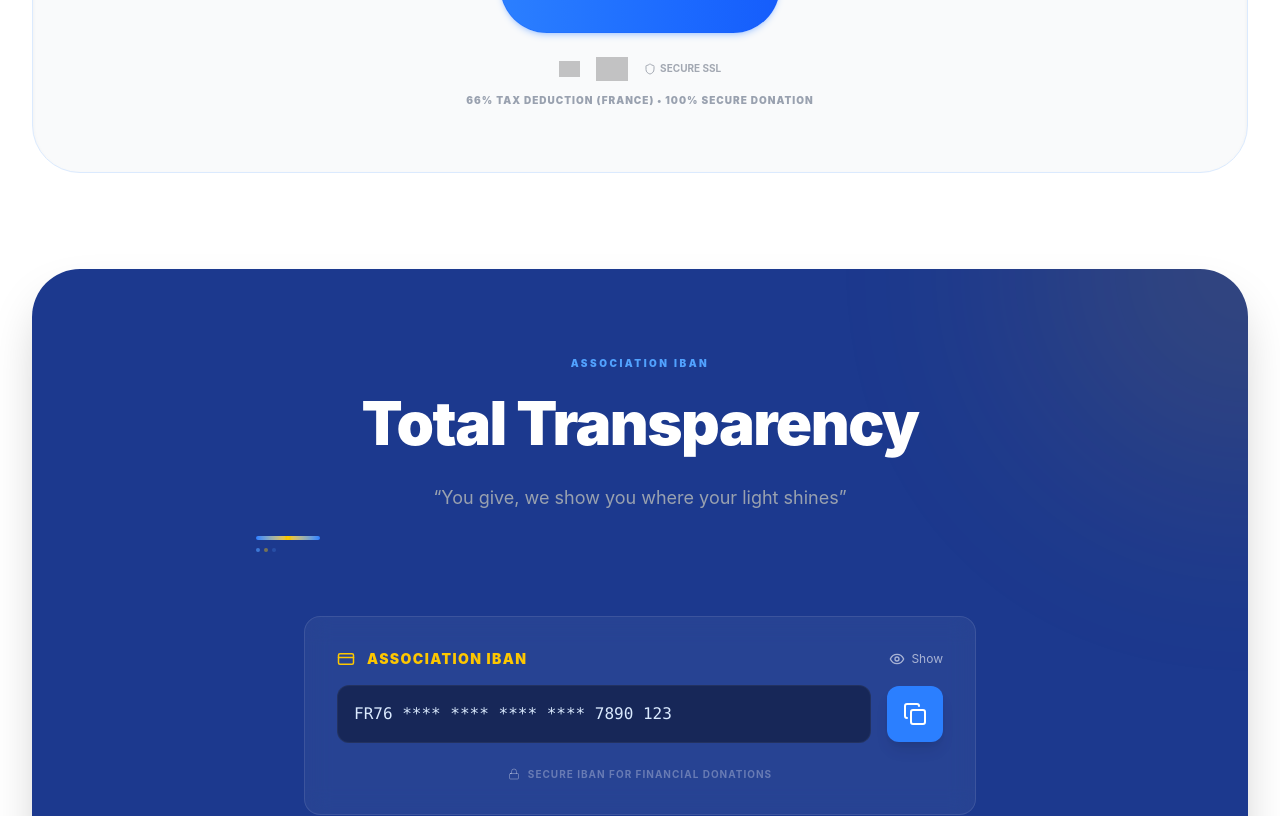
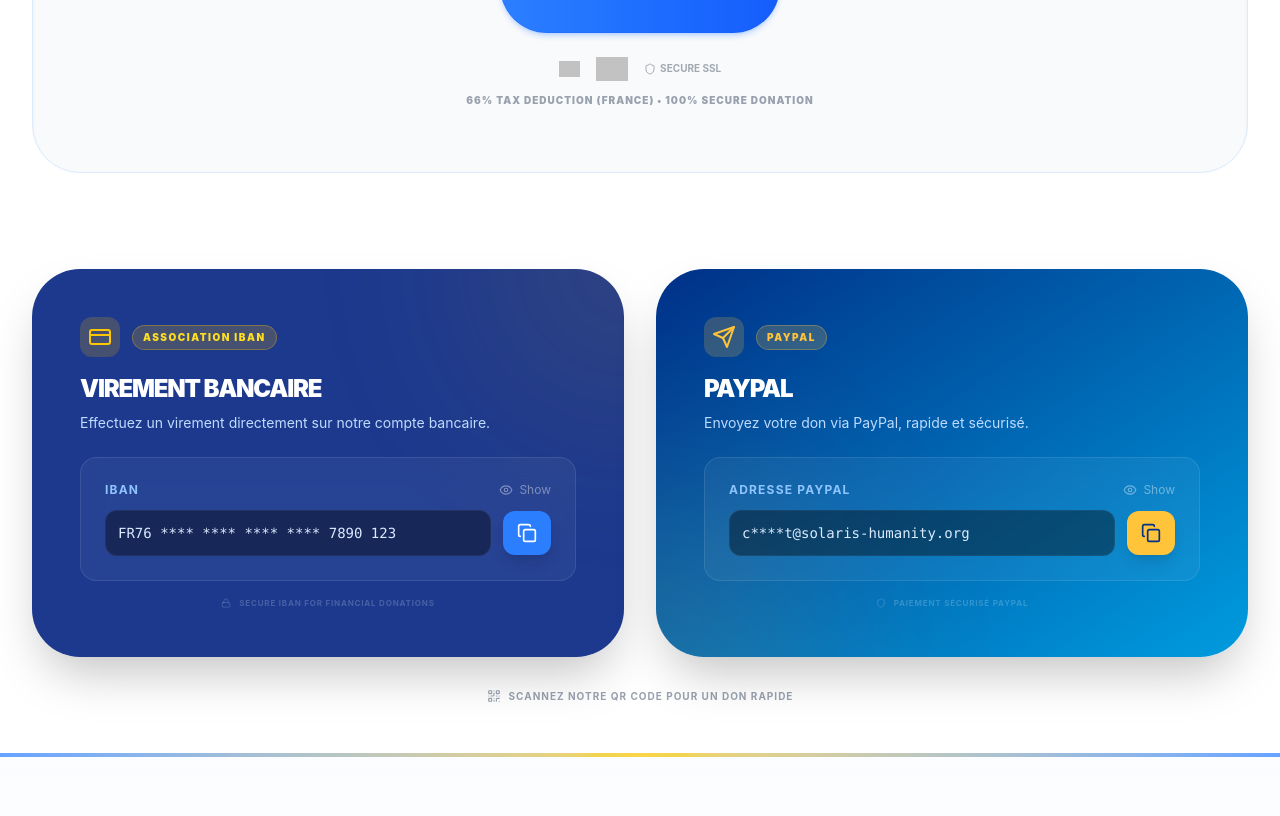
Before and after one commit to 7even5iv/solarishumanity, a React (Vite) app: page /Collection in a window 1280 px wide. Shown: the part 1680-2496 px from the top of the page. Built offline with nearby package versions, Linux system fonts and the light colour scheme; grey boxes are pictures that could not be loaded.

Commit message:
:Mise à jour 21

```diff
--- a/src/i18n.ts
+++ b/src/i18n.ts
@@ -151,30 +151,75 @@ i18n
             p3: { title: "Éducation", desc: "Finance des fournitures scolaires, du matériel éducatif et des ressources numériques pour les enfants." },
             p4: { title: "Solidarité", desc: "Chaque contribution compte et permet de soutenir nos actions sur le terrain. " }
           },
-          collection: {
-            badge: "AGIR MAINTENANT",
-            title: "COMMENT SOUTENIR SOLARIS HUMANITY?",
-            show: "Afficher",
-            hide: "Masquer",
-            secure_iban: "IBAN sécurisé pour les dons financiers",
-            copied: "Copié",
-            method_mobile: "Collecte Mobile",
-            method_financial: "Collecte Financière",
-            method_material: "Collecte Matérielle",
-            mobile_desc: "Nous récupérons vos dons matériels directement en IDF.",
-            mobile_items: ["Tournées Île-de-France", "Points relais partenaires", "Logistique sur RDV"],
-            financial_desc: "Soutenez nos missions par un don sécurisé et défiscalisé.",
-            financial_items: ["Paiement sécurisé 3DS", "Reçu fiscal immédiat", "Dons récurrents"],
-            material_desc: "Nous acheminons votre matériel vers nos centres de santé.",
-            material_items: ["Matériel médical", "Mobilier & Équipement", "État neuf / Bon état"],
-            btn_participate: "JE PARTICIPE",
-            express_title: "Soutenez nos actions dès aujourd'hui",
-            btn_donate: "FAIRE UN DON DE {{amount}}€",
-            tax_info: "66% de réduction d'impôt (France) • DON 100% SÉCURISÉ",
-            iban_label: "IBAN DE L'ASSOCIATION",
-            transparency_title: "Transparence Totale",
-            transparency_text: "« Vous donnez, nous vous montrons où brille votre lumière »",
-          },
+collection: {
+        badge: 'Agir Maintenant',
+        title: 'Soutenir nos Missions',
+
+        // Méthodes de collecte
+        method_mobile: 'Collecte Mobile',
+        mobile_desc: 'Des équipes mobilisées sur le terrain pour recueillir vos dons matériels et financiers.',
+        mobile_items: [
+          'Distribution de kits alimentaires',
+          'Collecte de vêtements et matériel scolaire',
+          'Animation de quartiers'
+        ],
+
+        method_financial: 'Dons Financiers',
+        financial_desc: 'Chaque euro compte pour financer nos actions humanitaires d\'urgence.',
+        financial_items: [
+          'Achat de médicaments et matériel médical',
+          'Financement de puits et points d\'eau',
+          'Soutien aux orphelinats'
+        ],
+
+        method_material: 'Collecte Matérielle',
+        material_desc: 'Vos dons matériels font la différence sur le terrain.',
+        material_items: [
+          'Fournitures scolaires',
+          'Vêtements et chaussures',
+          'Équipements médicaux'
+        ],
+
+        btn_participate: 'Participer',
+
+        // Section express
+        express_title: 'Faites un don express',
+        tax_info: 'Déduction fiscale • Jusqu\'à 66%',
+
+        // IBAN Section
+        iban_label: 'IBAN',
+        transfer_title: 'Virement Bancaire',
+        transfer_desc: 'Effectuez un virement directement sur notre compte bancaire.',
+        iban: 'IBAN',
+        hide: 'Masquer',
+        show: 'Afficher',
+        click_to_copy: 'Cliquer pour copier',
+        copied: 'IBAN copié dans le presse-papier !',
+        secure_iban: 'Données bancaires sécurisées',
+        transparency_title: 'Transparence Financière',
+        transparency_text: 'Tous les dons sont utilisés à 100% pour nos missions sur le terrain.',
+
+        // PayPal Section
+        paypal_title: 'PayPal',
+        paypal_desc: 'Envoyez votre don via PayPal, rapide et sécurisé.',
+        paypal_email: 'Adresse PayPal',
+        copied_paypal: 'Adresse PayPal copiée !',
+        secure_paypal: 'Paiement sécurisé PayPal',
+
+        // QR Code
+        qr_info: 'Scannez notre QR code pour un don rapide',
+
+        // Boutons
+        btn_donate: 'Donner {amount}€',
+
+        // Traductions pour les tiers de dons
+        tiers: {
+          tier1: 'Solidarité',
+          tier2: 'Engagement',
+          tier3: 'Impact',
+          tier4: 'Visionnaire'
+        }
+      },
           contact: {
             title: "Envoyez-nous un message",
             subtitle: "Nous vous répondrons dans les plus brefs délais",
--- a/src/sections/Collection.tsx
+++ b/src/sections/Collection.tsx
@@ -5,7 +5,7 @@ import { useTranslation } from 'react-i18next';
 import {
   Truck, CreditCard, Package, Heart, CheckCircle2,
   Shield, Gift, Target, Copy, Check, Sparkles, ArrowLeft,
-  Lock, Loader2, Eye, EyeOff
+  Lock, Loader2, Eye, EyeOff, Send, QrCode
 } from 'lucide-react';
 
 import { SectionTitle } from '../components/SectionTitle';
@@ -18,15 +18,65 @@ const HELLO_ASSO_URL = "https://www.helloasso.com/associations/solaris-humanity/
 const Collection: React.FC = () => {
   const { t } = useTranslation();
   const [selectedTier, setSelectedTier] = useState<number>(50);
-  const [copied, setCopied] = useState<boolean>(false);
+  const [copiedIban, setCopiedIban] = useState<boolean>(false);
+  const [copiedPaypal, setCopiedPaypal] = useState<boolean>(false);
   const [isRedirecting, setIsRedirecting] = useState<boolean>(false);
   const [showIban, setShowIban] = useState<boolean>(false);
+  const [showPaypal, setShowPaypal] = useState<boolean>(false);
 
   // L'IBAN complet
   const IBAN_FULL = "FR76 1234 5678 9012 3456 7890 123";
+  // IBAN masqué
+  const IBAN_MASKED = "FR76 **** **** **** **** 7890 123";
 
-  // IBAN masqué (affiche seulement les 4 premiers et 4 derniers caractères)
-  const IBAN_MASKED = "FR76 **** **** **** **** 7890 123";
+  // Adresse PayPal
+  const PAYPAL_EMAIL = "contact@solaris-humanity.org";
+  // PayPal masqué
+  const PAYPAL_MASKED = "c****t@solaris-humanity.org";
+
+  // Fonction pour copier l'IBAN
+  const copyIban = useCallback(async () => {
+    try {
+      await navigator.clipboard.writeText(IBAN_FULL);
+      setCopiedIban(true);
+      const timer = setTimeout(() => setCopiedIban(false), 2000);
+      return () => clearTimeout(timer);
+    } catch (error) {
+      console.error('Erreur de copie IBAN:', error);
+    }
+  }, []);
+
+  // Fonction pour copier l'adresse PayPal
+  const copyPaypal = useCallback(async () => {
+    try {
+      await navigator.clipboard.writeText(PAYPAL_EMAIL);
+      setCopiedPaypal(true);
+      const timer = setTimeout(() => setCopiedPaypal(false), 2000);
+      return () => clearTimeout(timer);
+    } catch (error) {
+      console.error('Erreur de copie PayPal:', error);
+    }
+  }, []);
+
+  // Fonction pour basculer l'affichage de l'IBAN
+  const toggleIbanVisibility = useCallback(() => {
+    setShowIban(!showIban);
+  }, [showIban]);
+
+  // Fonction pour basculer l'affichage de PayPal
+  const togglePaypalVisibility = useCallback(() => {
+    setShowPaypal(!showPaypal);
+  }, [showPaypal]);
+
+  // Fonction pour gérer le clic sur l'IBAN (copie automatique)
+  const handleIbanClick = useCallback(() => {
+    copyIban();
+  }, [copyIban]);
+
+  // Fonction pour gérer le clic sur PayPal (copie automatique)
+  const handlePaypalClick = useCallback(() => {
+    copyPaypal();
+  }, [copyPaypal]);
 
   const collectionMethods = useMemo(() => [
     {
@@ -71,28 +121,6 @@ const Collection: React.FC = () => {
 
     return () => clearTimeout(timer);
   }, []);
-
-  // Fonction pour copier l'IBAN
-  const copyIban = useCallback(async () => {
-    try {
-      await navigator.clipboard.writeText(IBAN_FULL);
-      setCopied(true);
-      const timer = setTimeout(() => setCopied(false), 2000);
-      return () => clearTimeout(timer);
-    } catch (error) {
-      console.error('Erreur de copie:', error);
-    }
-  }, []);
-
-  // Fonction pour basculer l'affichage de l'IBAN
-  const toggleIbanVisibility = useCallback(() => {
-    setShowIban(!showIban);
-  }, [showIban]);
-
-  // Fonction pour gérer le clic sur l'IBAN (copie automatique)
-  const handleIbanClick = useCallback(() => {
-    copyIban();
-  }, [copyIban]);
 
   return (
     <section id="collecte" className="relative py-12 bg-white overflow-hidden min-h-screen">
@@ -182,110 +210,260 @@ const Collection: React.FC = () => {
         </motion.div>
 
         {/* ==========================================
-            SECTION IBAN - MASQUÉ AVEC CLIC POUR COPIER
+            SECTION IBAN + PAYPAL - DOUBLE LIGNE DE DONS
+            ========================================== */}
+        <div className="grid grid-cols-1 lg:grid-cols-2 gap-6 md:gap-8">
+
+          {/* ==========================================
+              CARTE IBAN
               ========================================== */}
           <motion.div
             initial={{ opacity: 0, y: 40 }}
             whileInView={{ opacity: 1, y: 0 }}
-          className="bg-blue-900 rounded-[3rem] p-10 md:p-20 text-white relative overflow-hidden shadow-2xl"
+            transition={{ delay: 0.1 }}
+            className="bg-blue-900 rounded-[3rem] p-8 md:p-12 text-white relative overflow-hidden shadow-2xl"
           >
             <motion.div
               animate={{ scale: [1, 1.2, 1], opacity: [0.1, 0.2, 0.1] }}
               transition={{ duration: 8, repeat: Infinity }}
-            className="absolute top-0 right-0 w-96 h-96 bg-yellow-500 rounded-full blur-[120px] -mr-48 -mt-48"
+              className="absolute top-0 right-0 w-64 h-64 bg-yellow-500 rounded-full blur-[100px] -mr-32 -mt-32"
             />
-          <SectionTitle dark subtitle={t('collection.iban_label')} title={t('collection.transparency_title')} description={t('collection.transparency_text')} />
-          <div className="max-w-2xl mx-auto mt-12 bg-white/5 p-8 rounded-2xl border border-white/10 backdrop-blur-md">
-            <div className="flex items-center justify-between mb-4">
-              <h4 className="text-sm font-black uppercase tracking-widest flex items-center gap-3 text-yellow-400">
-                <CreditCard size={18} /> {t('collection.iban_label')}
+            <div className="relative z-10">
+              <div className="flex items-center gap-3 mb-4">
+                <div className="p-2 bg-yellow-500/20 rounded-xl">
+                  <CreditCard size={24} className="text-yellow-400" />
+                </div>
+                <Badge variant="orange" className="bg-yellow-500/20 text-yellow-300 border-yellow-400/30">
+                  {t('collection.iban_label') || 'IBAN'}
+                </Badge>
+              </div>
+              <h4 className="text-2xl font-black uppercase tracking-tighter mb-2">
+                {t('collection.transfer_title') || 'Virement bancaire'}
               </h4>
+              <p className="text-blue-200 text-sm mb-6">
+                {t('collection.transfer_desc') || 'Effectuez un virement directement sur notre compte bancaire.'}
+              </p>
+
+              <div className="bg-white/5 p-6 rounded-2xl border border-white/10 backdrop-blur-md">
+                <div className="flex items-center justify-between mb-3">
+                  <span className="text-xs font-bold uppercase tracking-widest text-blue-300">
+                    {t('collection.iban') || 'IBAN'}
+                  </span>
                   <button
                     onClick={toggleIbanVisibility}
-                className="text-white/60 hover:text-white transition-colors text-xs flex items-center gap-1.5"
+                    className="text-white/40 hover:text-white transition-colors text-xs flex items-center gap-1.5"
                   >
                     {showIban ? (
                       <>
-                    <EyeOff size={16} /> {t('collection.hide') || 'Masquer'}
+                        <EyeOff size={14} /> {t('collection.hide') || 'Masquer'}
                       </>
                     ) : (
                       <>
-                    <Eye size={16} /> {t('collection.show') || 'Afficher'}
+                        <Eye size={14} /> {t('collection.show') || 'Afficher'}
                       </>
                     )}
                   </button>
                 </div>
 
-            <div className="flex flex-col sm:flex-row items-center gap-4">
-              {/* IBAN masqué ou affiché - Clic pour copier */}
+                <div className="flex flex-col sm:flex-row items-center gap-3">
                   <motion.div
                     whileTap={{ scale: 0.98 }}
                     onClick={handleIbanClick}
-                className="flex-1 w-full p-4 bg-black/40 rounded-xl font-mono text-sm sm:text-base border border-white/5 cursor-pointer hover:bg-black/60 transition-all group relative"
+                    className="flex-1 w-full p-3 bg-black/40 rounded-xl font-mono text-sm border border-white/5 cursor-pointer hover:bg-black/60 transition-all group relative"
                   >
-                <code className="text-blue-100 break-all">
+                    <code className="text-blue-100 break-all text-xs sm:text-sm">
                       {showIban ? IBAN_FULL : IBAN_MASKED}
                     </code>
-
-                {/* Tooltip au survol */}
-                <div className="absolute -top-10 left-1/2 -translate-x-1/2 bg-gray-800 text-white text-[10px] font-bold px-3 py-1 rounded-full opacity-0 group-hover:opacity-100 transition-opacity whitespace-nowrap pointer-events-none">
-                  {t('collection.click_to_copy') || 'Cliquez pour copier'}
+                    <div className="absolute -top-9 left-1/2 -translate-x-1/2 bg-gray-800 text-white text-[9px] font-bold px-2 py-0.5 rounded-full opacity-0 group-hover:opacity-100 transition-opacity whitespace-nowrap pointer-events-none">
+                      {t('collection.click_to_copy') || 'Cliquer pour copier'}
                     </div>
                   </motion.div>
 
-              {/* Bouton Copier */}
                   <motion.button
                     whileTap={{ scale: 0.9 }}
                     onClick={copyIban}
-                className={`p-4 rounded-xl transition-all shadow-lg flex items-center justify-center min-w-[56px] ${copied ? 'bg-green-500' : 'bg-blue-500 hover:bg-blue-600'}`}
+                    className={`p-3 rounded-xl transition-all shadow-lg flex items-center justify-center min-w-[48px] ${copiedIban ? 'bg-green-500' : 'bg-blue-500 hover:bg-blue-600'}`}
                   >
                     <AnimatePresence mode="wait" initial={false}>
-                  {copied ? (
+                      {copiedIban ? (
                         <motion.div
-                      key="check"
+                          key="check-iban"
                           initial={{ scale: 0, opacity: 0 }}
                           animate={{ scale: 1, opacity: 1 }}
                           exit={{ scale: 0, opacity: 0 }}
                           transition={{ duration: 0.2 }}
                         >
-                      <Check size={24} />
+                          <Check size={20} />
                         </motion.div>
                       ) : (
                         <motion.div
-                      key="copy"
+                          key="copy-iban"
                           initial={{ scale: 0, opacity: 0 }}
                           animate={{ scale: 1, opacity: 1 }}
                           exit={{ scale: 0, opacity: 0 }}
                           transition={{ duration: 0.2 }}
                         >
-                      <Copy size={24} />
+                          <Copy size={20} />
                         </motion.div>
                       )}
                     </AnimatePresence>
                   </motion.button>
                 </div>
 
-            {/* Message de confirmation de copie */}
                 <AnimatePresence>
-              {copied && (
+                  {copiedIban && (
                     <motion.div
-                  initial={{ opacity: 0, y: -10 }}
+                      initial={{ opacity: 0, y: -5 }}
                       animate={{ opacity: 1, y: 0 }}
-                  exit={{ opacity: 0, y: -10 }}
-                  className="mt-4 text-center text-green-400 text-sm font-bold flex items-center justify-center gap-2"
+                      exit={{ opacity: 0, y: -5 }}
+                      className="mt-3 text-center text-green-400 text-xs font-bold flex items-center justify-center gap-2"
                     >
-                  <Check size={18} />
-                  {t('collection.copied') || 'IBAN copié dans le presse-papier !'}
+                      <Check size={14} />
+                      {t('collection.copied') || 'IBAN copié !'}
                     </motion.div>
                   )}
                 </AnimatePresence>
+              </div>
 
-            {/* Sécurité */}
-            <div className="mt-6 flex items-center justify-center gap-2 text-white/30 text-[10px] uppercase tracking-widest font-bold">
-              <Lock size={12} />
+              <div className="mt-4 flex items-center justify-center gap-2 text-white/20 text-[8px] uppercase tracking-widest font-bold">
+                <Lock size={10} />
                 {t('collection.secure_iban') || 'Données bancaires sécurisées'}
               </div>
             </div>
+          </motion.div>
+
+          {/* ==========================================
+              CARTE PAYPAL
+              ========================================== */}
+          <motion.div
+            initial={{ opacity: 0, y: 40 }}
+            whileInView={{ opacity: 1, y: 0 }}
+            transition={{ delay: 0.2 }}
+            className="bg-gradient-to-br from-[#003087] to-[#009cde] rounded-[3rem] p-8 md:p-12 text-white relative overflow-hidden shadow-2xl"
+          >
+            <motion.div
+              animate={{ scale: [1, 1.2, 1], opacity: [0.1, 0.2, 0.1] }}
+              transition={{ duration: 10, repeat: Infinity }}
+              className="absolute bottom-0 left-0 w-64 h-64 bg-[#ffc439] rounded-full blur-[100px] -ml-32 -mb-32"
+            />
+            <div className="relative z-10">
+              <div className="flex items-center gap-3 mb-4">
+                <div className="p-2 bg-[#ffc439]/20 rounded-xl">
+                  <Send size={24} className="text-[#ffc439]" />
+                </div>
+                <Badge variant="orange" className="bg-[#ffc439]/20 text-[#ffc439] border-[#ffc439]/30">
+                  PayPal
+                </Badge>
+              </div>
+              <h4 className="text-2xl font-black uppercase tracking-tighter mb-2">
+                {t('collection.paypal_title') || 'PayPal'}
+              </h4>
+              <p className="text-blue-200 text-sm mb-6">
+                {t('collection.paypal_desc') || 'Envoyez votre don via PayPal, rapide et sécurisé.'}
+              </p>
+
+              <div className="bg-white/5 p-6 rounded-2xl border border-white/10 backdrop-blur-md">
+                <div className="flex items-center justify-between mb-3">
+                  <span className="text-xs font-bold uppercase tracking-widest text-blue-300">
+                    {t('collection.paypal_email') || 'Adresse PayPal'}
+                  </span>
+                  <button
+                    onClick={togglePaypalVisibility}
+                    className="text-white/40 hover:text-white transition-colors text-xs flex items-center gap-1.5"
+                  >
+                    {showPaypal ? (
+                      <>
+                        <EyeOff size={14} /> {t('collection.hide') || 'Masquer'}
+                      </>
+                    ) : (
+                      <>
+                        <Eye size={14} /> {t('collection.show') || 'Afficher'}
+                      </>
+                    )}
+                  </button>
+                </div>
+
+                <div className="flex flex-col sm:flex-row items-center gap-3">
+                  <motion.div
+                    whileTap={{ scale: 0.98 }}
+                    onClick={handlePaypalClick}
+                    className="flex-1 w-full p-3 bg-black/40 rounded-xl font-mono text-sm border border-white/5 cursor-pointer hover:bg-black/60 transition-all group relative"
+                  >
+                    <code className="text-blue-100 break-all text-xs sm:text-sm">
+                      {showPaypal ? PAYPAL_EMAIL : PAYPAL_MASKED}
+                    </code>
+                    <div className="absolute -top-9 left-1/2 -translate-x-1/2 bg-gray-800 text-white text-[9px] font-bold px-2 py-0.5 rounded-full opacity-0 group-hover:opacity-100 transition-opacity whitespace-nowrap pointer-events-none">
+                      {t('collection.click_to_copy') || 'Cliquer pour copier'}
+                    </div>
+                  </motion.div>
+
+                  <motion.button
+                    whileTap={{ scale: 0.9 }}
+                    onClick={copyPaypal}
+                    className={`p-3 rounded-xl transition-all shadow-lg flex items-center justify-center min-w-[48px] ${copiedPaypal ? 'bg-green-500' : 'bg-[#ffc439] hover:bg-[#ffd966] text-[#003087]'}`}
+                  >
+                    <AnimatePresence mode="wait" initial={false}>
+                      {copiedPaypal ? (
+                        <motion.div
+                          key="check-paypal"
+                          initial={{ scale: 0, opacity: 0 }}
+                          animate={{ scale: 1, opacity: 1 }}
+                          exit={{ scale: 0, opacity: 0 }}
+                          transition={{ duration: 0.2 }}
+                        >
+                          <Check size={20} className="text-white" />
+                        </motion.div>
+                      ) : (
+                        <motion.div
+                          key="copy-paypal"
+                          initial={{ scale: 0, opacity: 0 }}
+                          animate={{ scale: 1, opacity: 1 }}
+                          exit={{ scale: 0, opacity: 0 }}
+                          transition={{ duration: 0.2 }}
+                        >
+                          <Copy size={20} />
+                        </motion.div>
+                      )}
+                    </AnimatePresence>
+                  </motion.button>
+                </div>
+
+                <AnimatePresence>
+                  {copiedPaypal && (
+                    <motion.div
+                      initial={{ opacity: 0, y: -5 }}
+                      animate={{ opacity: 1, y: 0 }}
+                      exit={{ opacity: 0, y: -5 }}
+                      className="mt-3 text-center text-[#ffc439] text-xs font-bold flex items-center justify-center gap-2"
+                    >
+                      <Check size={14} />
+                      {t('collection.copied_paypal') || 'Adresse PayPal copiée !'}
+                    </motion.div>
+                  )}
+                </AnimatePresence>
+              </div>
+
+              <div className="mt-4 flex items-center justify-center gap-2 text-white/20 text-[8px] uppercase tracking-widest font-bold">
+                <Shield size={10} />
+                {t('collection.secure_paypal') || 'Paiement sécurisé PayPal'}
+              </div>
+            </div>
+          </motion.div>
+        </div>
+
+        {/* ==========================================
+            QR CODE - OPTIONNEL
+            ========================================== */}
+        <motion.div
+          initial={{ opacity: 0, y: 30 }}
+          whileInView={{ opacity: 1, y: 0 }}
+          transition={{ delay: 0.3 }}
+          className="mt-8 text-center"
+        >
+          <p className="text-gray-400 text-[10px] font-bold uppercase tracking-widest flex items-center justify-center gap-2">
+            <QrCode size={14} />
+            {t('collection.qr_info') || 'Scannez notre QR code pour un don rapide'}
+          </p>
         </motion.div>
       </div>
     </section>
```
Lines whose indentation alone changed are shown as unchanged.
